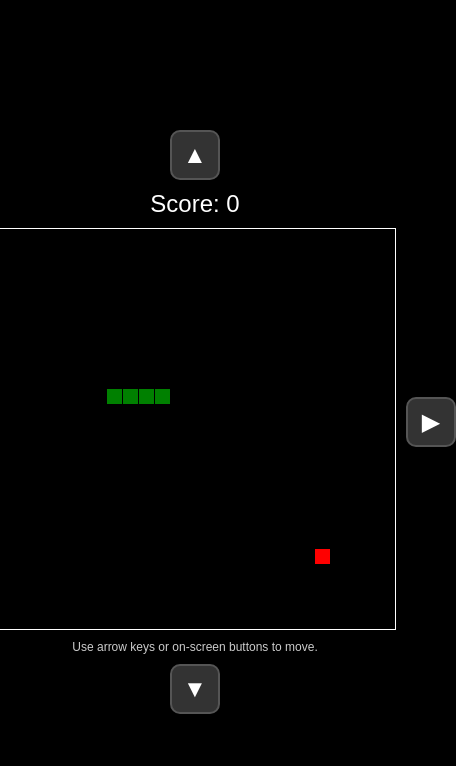
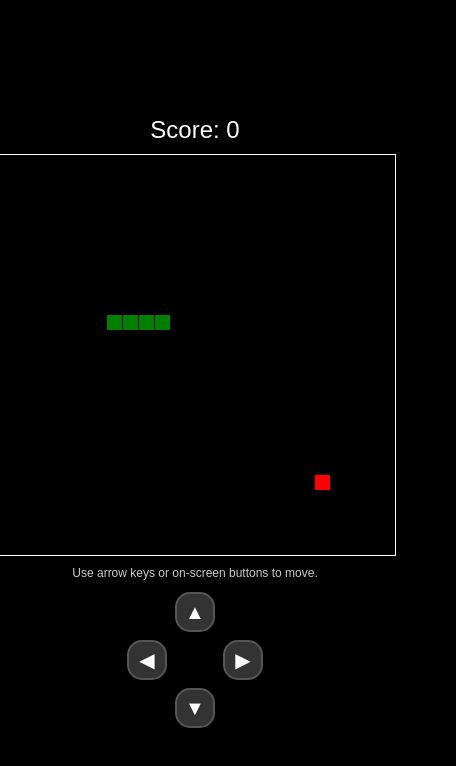
Before and after one commit to pritamghoshal100/snake-game, a plain HTML site: page index.html in a window 390 px wide. Shown: the whole page, 456 px wide, since content can reach past the window. Drawn offline with Linux system fonts and the light colour scheme.

Commit message:
Added buttons for mobile devices -02

```diff
--- a/index.html
+++ b/index.html
@@ -8,7 +8,6 @@
 </head>
 <body>
 
-  <div id="main-wrapper">
   <div id="gameContainer">
     <div id="score">Score: 0</div>
     <canvas width="400" height="400" id="game"></canvas>
@@ -27,7 +26,6 @@
     <button id="btn-down">▼</button>
     <button id="btn-right">▶</button>
   </div>
-  </div>
 
   <script src="script.js"></script>
 </body>
--- a/styles.css
+++ b/styles.css
@@ -12,14 +12,6 @@ body {
   align-items: center;
   justify-content: center;
   color: white;
-}
-
-/* NEW: This wrapper will act as the positioning context for the buttons */
-#main-wrapper {
-  position: relative;
-  display: flex;
-  flex-direction: column;
-  align-items: center;
 }
 
 #gameContainer {
@@ -38,11 +30,7 @@ canvas {
 }
 
 #gameOver {
-  /* We make the "Game Over" screen position relative to the wrapper now */
   position: absolute;
-  top: 50%;
-  left: 50%;
-  transform: translate(-50%, -50%);
   background: rgba(0, 0, 0, 0.8);
   color: white;
   padding: 20px;
@@ -50,7 +38,6 @@ canvas {
   text-align: center;
   font-size: 24px;
   display: none;
-  z-index: 10; /* Ensure it's on top */
 }
 
 #restartBtn {
@@ -79,59 +66,41 @@ canvas {
   display: none;
 }
 
-
 /* --- Styles for Mobile Devices --- */
 @media (max-width: 768px) {
   #instructions {
     font-size: 12px;
   }
 
-  /* Make the controls visible on mobile */
   #mobile-controls {
-    display: block;
+    display: grid;
+    grid-template-areas:
+      ". up ."
+      "left . right"
+      ". down .";
+    gap: 8px;
+    margin-top: 12px;
   }
 
-  /* UPDATED: Buttons now use absolute positioning */
   #mobile-controls button {
-    position: absolute; /* Position relative to #main-wrapper */
-    width: 50px;
-    height: 50px;
-    font-size: 24px;
+    width: 40px;
+    height: 40px;
+    font-size: 20px;
     background-color: #333;
     color: white;
     border: 2px solid #555;
-    border-radius: 10px;
+    border-radius: 15px;
     cursor: pointer;
-    user-select: none;
-    z-index: 5;
+    user-select: none; /* Prevents text selection on repeated taps */
   }
 
   #mobile-controls button:active {
       background-color: #555;
   }
 
-  /* Position each button on one side of the container */
-  #btn-up {
-    top: 0;
-    left: 50%;
-    transform: translate(-50%, -120%); /* Move up from center, and then move 120% of its height upwards */
-  }
-
-  #btn-down {
-    bottom: 0;
-    left: 50%;
-    transform: translate(-50%, 120%); /* Move down from center, and then 120% of its height downwards */
-  }
-
-  #btn-left {
-    left: 0;
-    top: 50%;
-    transform: translate(-120%, -50%); /* Move left from center, and then 120% of its width to the left */
-  }
-
-  #btn-right {
-    right: 0;
-    top: 50%;
-    transform: translate(120%, -50%); /* Move right from center, and then 120% of its width to the right */
-  }
+  /* Place buttons in their grid areas */
+  #btn-up { grid-area: up; }
+  #btn-left { grid-area: left; }
+  #btn-right { grid-area: right; }
+  #btn-down { grid-area: down; }
 }
```
Lines whose indentation alone changed are shown as unchanged.
